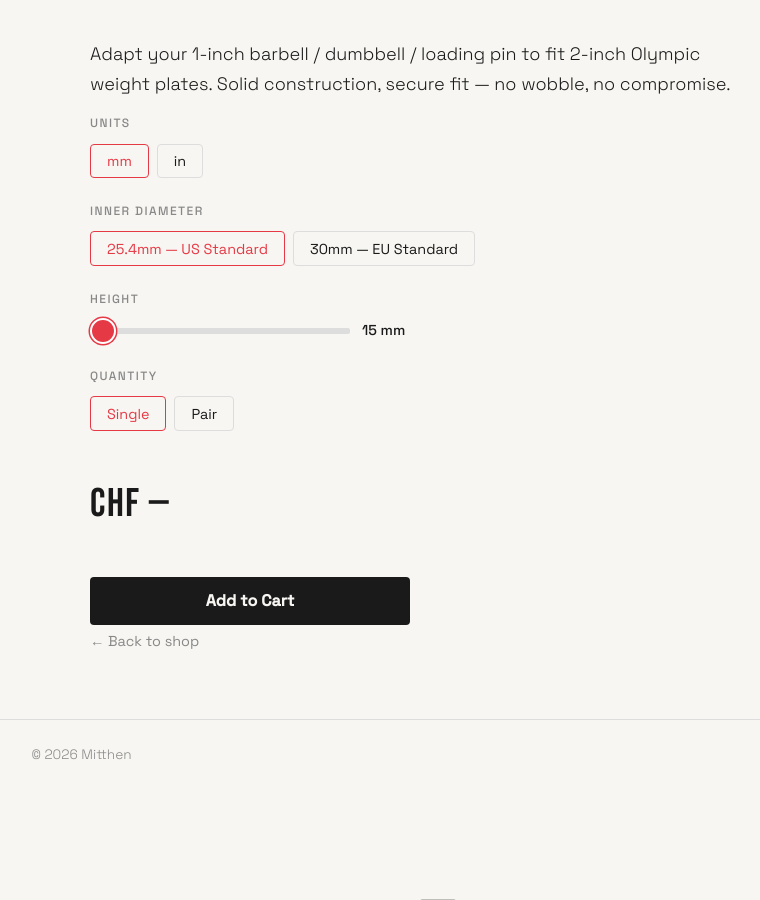
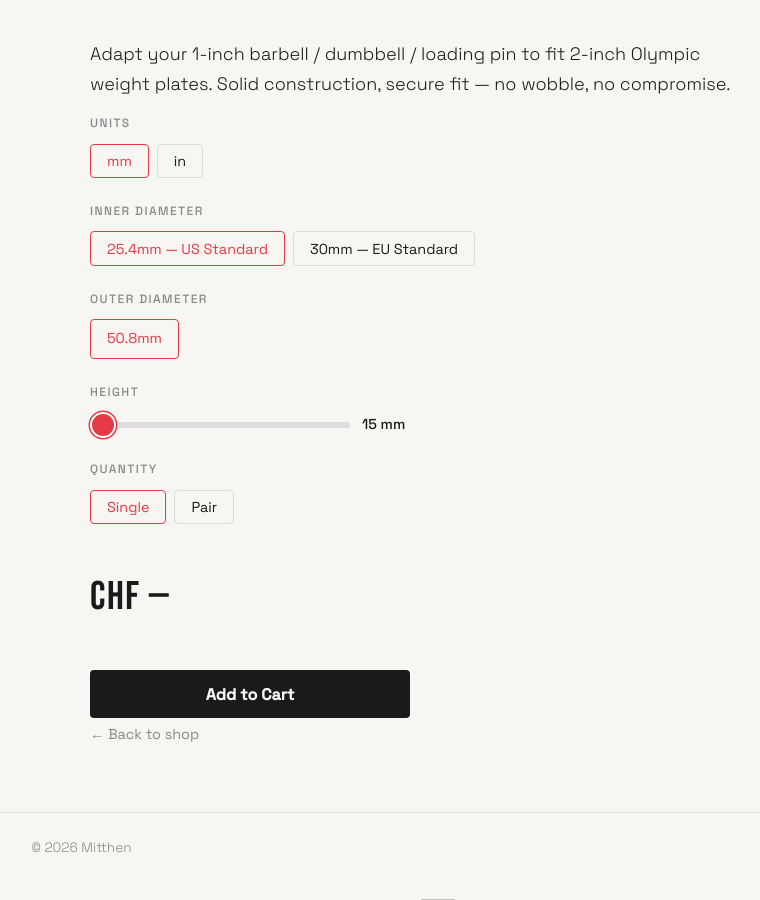
Before and after one commit to MasterMedo/mitthen, a Jekyll site: the page built from barbell-collar-1inch-to-2inch-adapter.md, in a window 1280 px wide and 900 px high, scrolled down 994 px. Shown: the whole window, without its empty margins (202-962 px from the left). Built offline with Jekyll 4.4.1, drawn with Linux system fonts in a browser that asks for light colours; before the commit the page ends 1800 px from its top, so only the background shows below that.

Commit message:
feat: show outer diameter on product page and in cart display
Add outer-diameter-display web component, include OD in cart item
labels and Stripe display_name.

Closes MasterMedo/mitthen#21

Co-Authored-By: Claude Opus 4.6 <noreply@anthropic.com>

```diff
--- a/assets/product.js
+++ b/assets/product.js
@@ -13,6 +13,7 @@
   var state = {
     inner_diameter_mm: CONFIG.standard_us_sleeve_diameter_mm,
     inner_diameter_display: CONFIG.standard_us_sleeve_diameter_mm + 'mm',
+    outer_diameter_display: CONFIG.outer_diameter_mm + 'mm',
     height_mm: CONFIG.default_height_mm,
     height_display: CONFIG.default_height_mm + 'mm',
     quantity: 'single',
@@ -27,6 +28,7 @@
   var IN_LABELS = {};
   IN_LABELS[CONFIG.standard_us_sleeve_diameter_mm] = '1\u2033';
   IN_LABELS[CONFIG.standard_eu_sleeve_diameter_mm] = '1.18\u2033';
+  IN_LABELS[CONFIG.outer_diameter_mm] = '2\u2033';
 
   function format_id(mm) {
     return state.unit === 'in'
@@ -121,7 +123,7 @@
   }
 
   function notify_unit_change() {
-    document.querySelectorAll('inner-diameter-picker, height-picker, cart-drawer').forEach(function (el) {
+    document.querySelectorAll('inner-diameter-picker, outer-diameter-display, height-picker, cart-drawer').forEach(function (el) {
       if (typeof el.refresh === 'function') el.refresh();
       else if (typeof el._render === 'function') el._render();
     });
@@ -188,6 +190,27 @@
         state.inner_diameter_display = format_id(state.inner_diameter_mm);
         notify_price_elements();
       }.bind(this));
+    }
+
+    refresh() {
+      this._render();
+    }
+  });
+
+  customElements.define('outer-diameter-display', class extends HTMLElement {
+    connectedCallback() {
+      this._render();
+    }
+
+    _render() {
+      state.outer_diameter_display = format_id(CONFIG.outer_diameter_mm);
+      this.innerHTML =
+        '<div class="variant-group">' +
+          '<div class="variant-label">Outer Diameter</div>' +
+          '<div class="variant-options">' +
+            '<span class="variant-btn active">' + state.outer_diameter_display + '</span>' +
+          '</div>' +
+        '</div>';
     }
 
     refresh() {
@@ -323,7 +346,7 @@
           outer_diameter_mm: CONFIG.outer_diameter_mm,
           height_mm: state.height_mm,
           quantity: state.quantity === 'pair' ? 2 : 1,
-          display_name: 'Barbell Collar Adapter \u2014 ' + state.inner_diameter_display + ' ID, ' + state.height_display + ' h'
+          display_name: 'Barbell Collar Adapter \u2014 ' + state.inner_diameter_display + ' ID, ' + state.outer_diameter_display + ' OD, ' + state.height_display + ' h'
         }];
 
         try {
@@ -425,6 +448,7 @@
           height_mm:              state.height_mm,
           quantity:               state.quantity === 'pair' ? 2 : 1,
           inner_diameter_display: state.inner_diameter_display,
+          outer_diameter_display: state.outer_diameter_display,
           height_display:         state.height_display
         };
         cart_add(item);
@@ -464,8 +488,9 @@
         items_html = '<ul class="cart-item-list">' +
           items.map(function (item, index) {
             var id_label = item.inner_diameter_display || format_id(item.inner_diameter_mm);
+            var od_label = item.outer_diameter_display || format_id(item.outer_diameter_mm);
             var h_label  = item.height_display         || format_height(item.height_mm);
-            var spec = id_label + '\u200a ID \u00b7 ' + h_label + ' tall \u00b7 qty\u00a0' + item.quantity;
+            var spec = id_label + '\u200a ID \u00b7 ' + od_label + ' OD \u00b7 ' + h_label + ' tall \u00b7 qty\u00a0' + item.quantity;
             return '<li class="cart-item" data-index="' + index + '">' +
               '<div class="cart-item-spec">' + spec + '</div>' +
               '<div class="cart-item-price" data-index="' + index + '">CHF \u2014</div>' +
@@ -517,13 +542,14 @@
 
           var checkout_items = cart_load().map(function (i) {
             var id_label = i.inner_diameter_display || format_id(i.inner_diameter_mm);
+            var od_label = i.outer_diameter_display || format_id(i.outer_diameter_mm);
             var h_label  = i.height_display         || format_height(i.height_mm);
             return {
               inner_diameter_mm: i.inner_diameter_mm,
               outer_diameter_mm: i.outer_diameter_mm,
               height_mm:         i.height_mm,
               quantity:          i.quantity,
-              display_name:      'Barbell Collar Adapter \u2014 ' + id_label + ' ID, ' + h_label + ' h'
+              display_name:      'Barbell Collar Adapter \u2014 ' + id_label + ' ID, ' + od_label + ' OD, ' + h_label + ' h'
             };
           });
 
@@ -588,7 +614,7 @@
 
   // Wrap pickers in the variant-selector div once DOM is ready
   document.addEventListener('DOMContentLoaded', function () {
-    var pickers = document.querySelectorAll('unit-toggle, inner-diameter-picker, height-picker, quantity-picker');
+    var pickers = document.querySelectorAll('unit-toggle, inner-diameter-picker, outer-diameter-display, height-picker, quantity-picker');
     if (pickers.length === 0) return;
     var wrapper = document.createElement('div');
     wrapper.className = 'variant-selector';
--- a/barbell-collar-1inch-to-2inch-adapter.md
+++ b/barbell-collar-1inch-to-2inch-adapter.md
@@ -11,6 +11,7 @@ Adapt your 1-inch barbell / dumbbell / loading pin to fit 2-inch Olympic weight
 
 <unit-toggle></unit-toggle>
 <inner-diameter-picker></inner-diameter-picker>
+<outer-diameter-display></outer-diameter-display>
 <height-picker></height-picker>
 <quantity-picker></quantity-picker>
 
```
